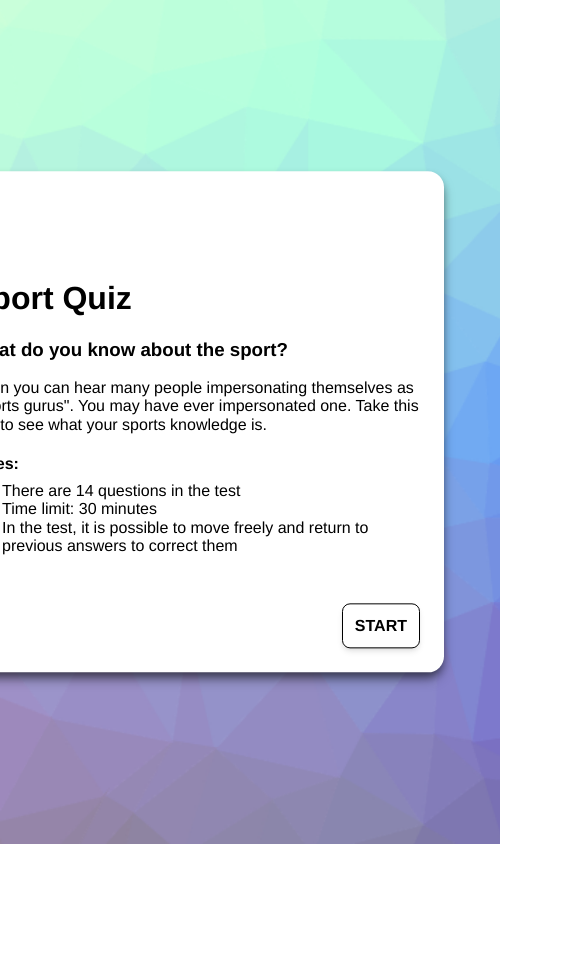
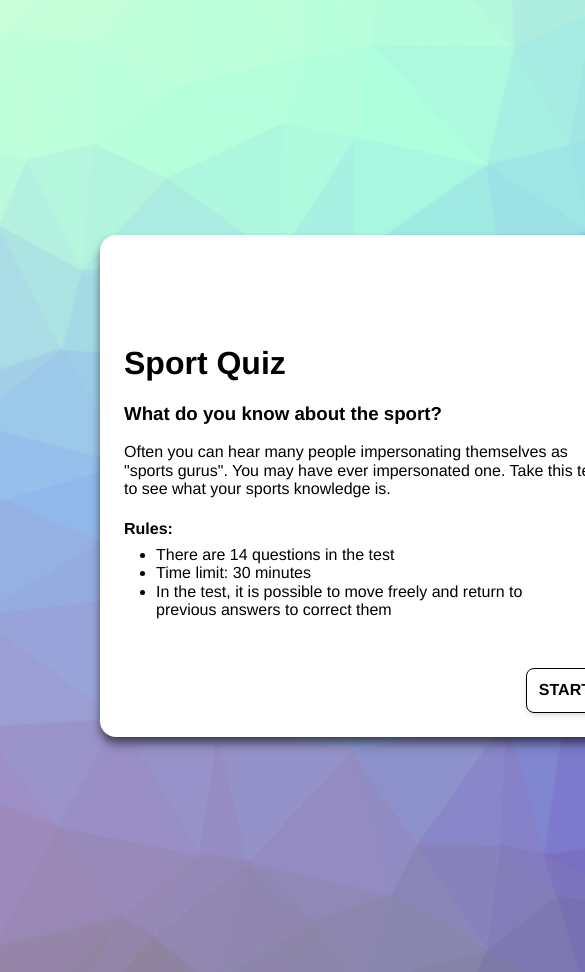
Before and after one commit to IlyashenkoA/react-quiz, a React (Vite) app: page / in a window 390 px wide. Shown: the top 972 px of the page, 585 px wide, since content can reach past the window. Before the commit the page ends 844 px from the top, so only its background shows below. Built offline with nearby package versions, Linux system fonts and the light colour scheme.

Commit message:
Fix styles for mobile

```diff
--- a/src/components/App/App.css
+++ b/src/components/App/App.css
@@ -1,10 +1,5 @@
 /* Container */
 .container {
-  position: absolute;
-  top: 50%;
-  left: 50%;
-  transform: translate(-50%, -50%);
-
   display: flex;
   flex-direction: column;
   gap: 2rem;
--- a/src/index.css
+++ b/src/index.css
@@ -359,7 +359,15 @@ body {
 }
 
 #root,
+html,
 body {
   min-height: 100vh;
-  min-width: 500px;
+  min-width: 600px;
 }
+
+#root {
+  display: grid;
+  place-items: center;
+
+  padding: 4rem;
+}
```
Also changed, not shown: 1 other file (tests, documents, lock files or other folders).
